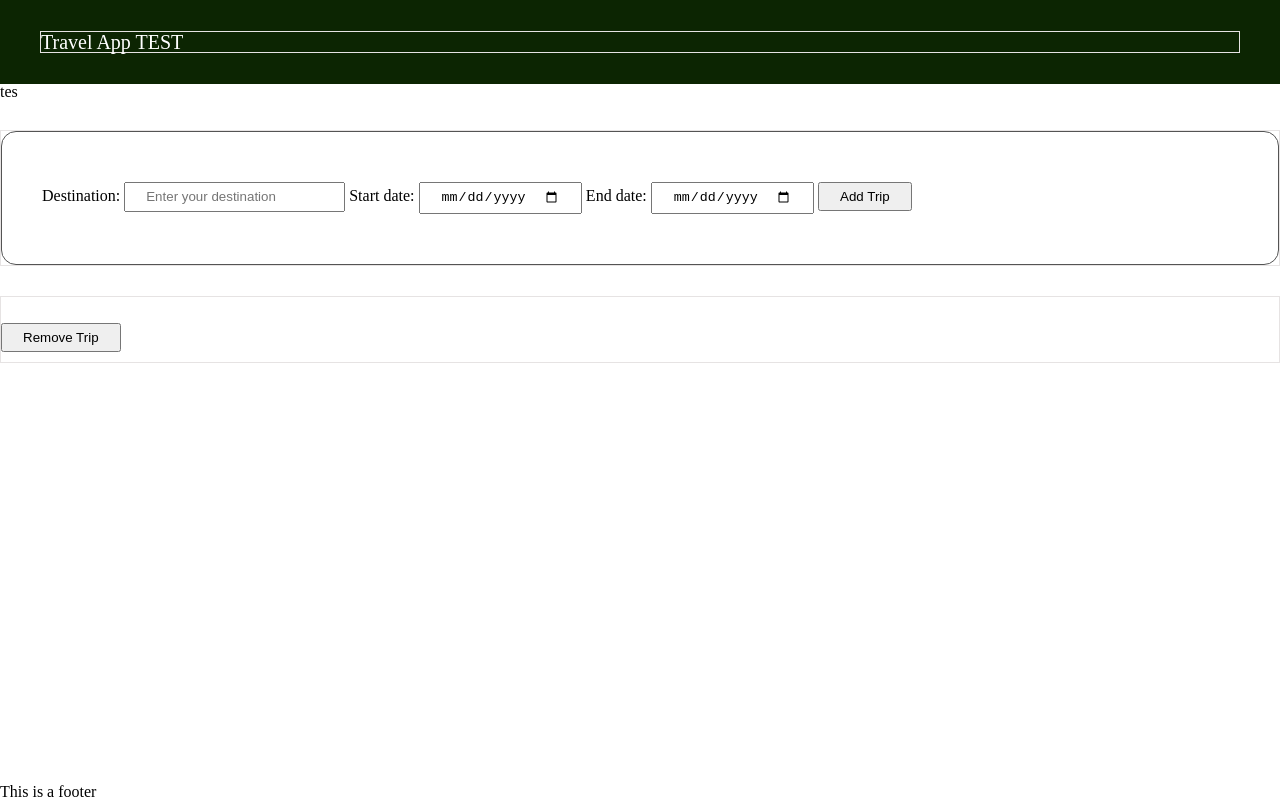
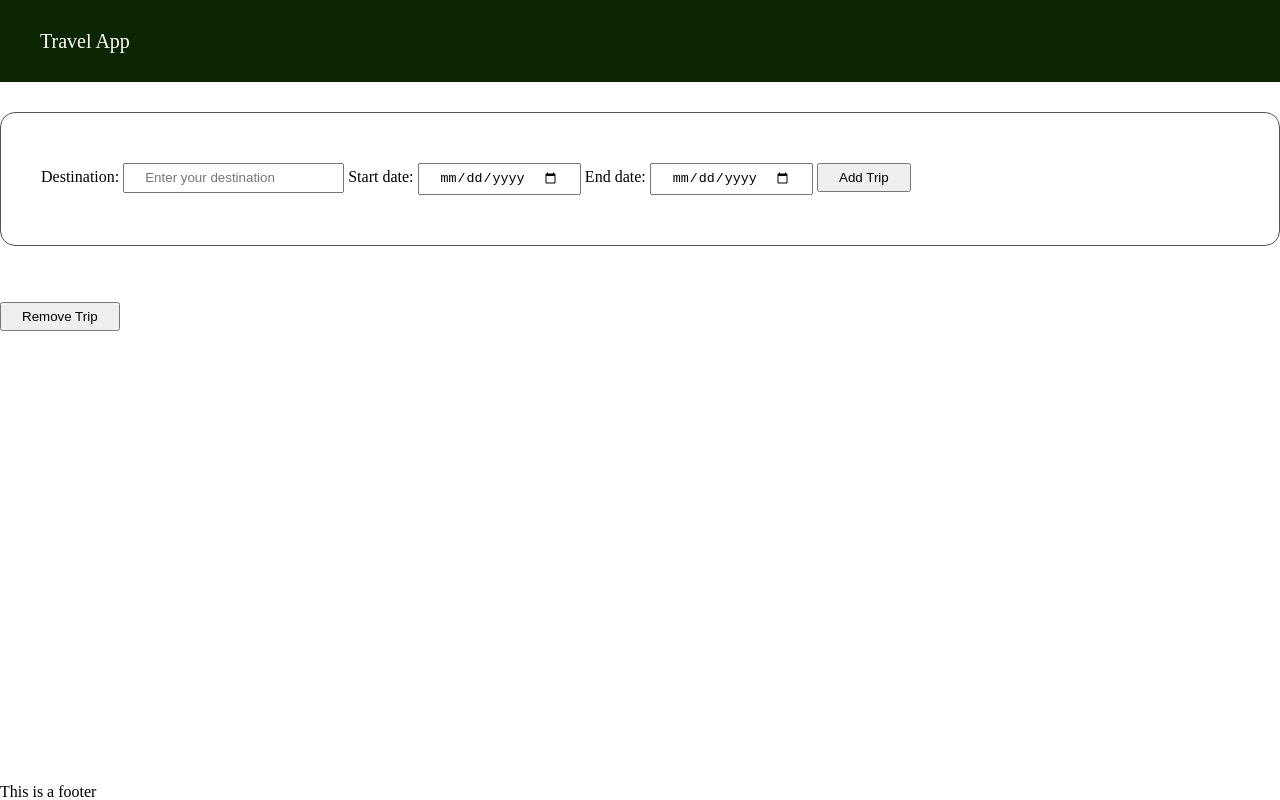
Before and after one commit to carloscastillom/Travel_app, a website: page src/client/views/index.html in a window 1280 px wide. Drawn offline with nearby package versions, Linux system fonts and the light colour scheme; files that its build step writes are made by us from their sources.

Commit message:
Add files via upload

```diff
--- a/src/client/styles/base.scss
+++ b/src/client/styles/base.scss
@@ -11,5 +11,5 @@ main {
 section {
     max-width: 1500px;
     margin: 30px auto;
-    border: 1px solid #e6e3e3;
+    //border: 1px solid #e6e3e3;
 }
--- a/src/client/styles/tripCard.scss
+++ b/src/client/styles/tripCard.scss
@@ -3,7 +3,7 @@
         flex-direction: column;
         box-shadow: 0 .1rem 1rem rgba(0, 0, 0, 0.1);
         background: linear-gradient(to right, #eeeef3, #ECE9E6);
-        border: 2px solid green;
+       // border: 2px solid green;
     }
 
     .card__image{
@@ -14,7 +14,7 @@
     .blogPostHeaderB1 {
         display: flex;
         flex-direction: row;
-        border: 2px solid red;
+        //border: 2px solid rgb(89, 0, 255);
       }
 
 
--- a/src/client/views/index.html
+++ b/src/client/views/index.html
@@ -14,10 +14,10 @@
 
         <header>
             <section>
-                    Travel App TEST
+                    Travel App
             </section>
         </header>
-        <div id="Testing">tes</div>
+
         <main>
             <section>
                 <form class="" onsubmit="return Client.handleSubmit(event)">
```
Also changed, not shown: src/client/js/removetrip.js (added, +18 -0 lines), README.md.
